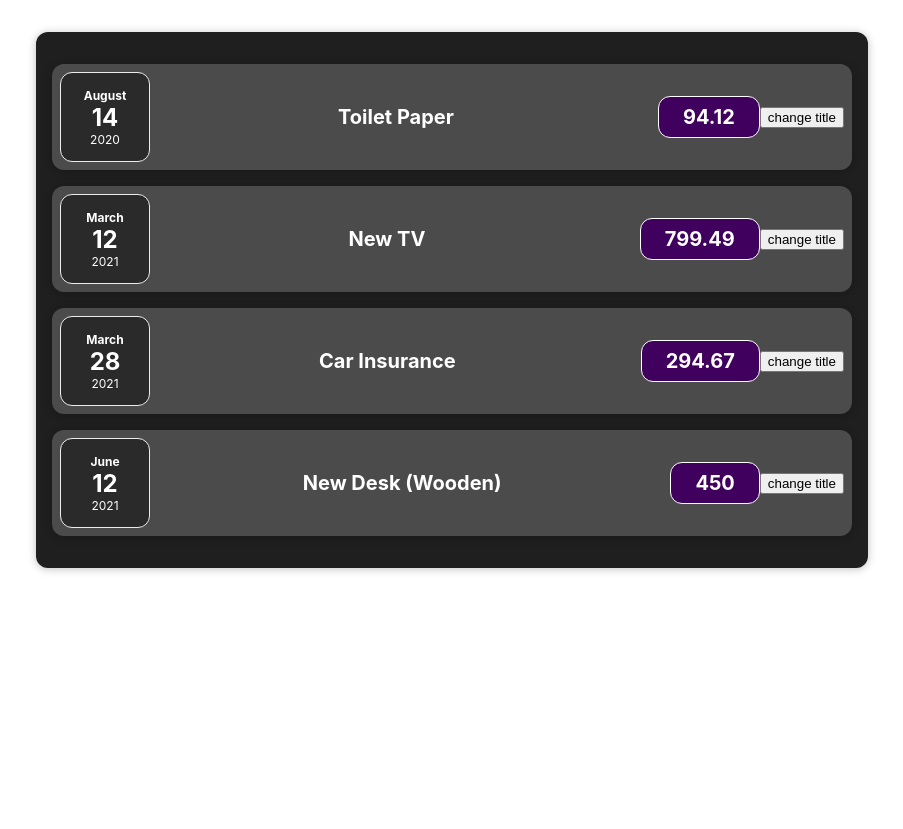
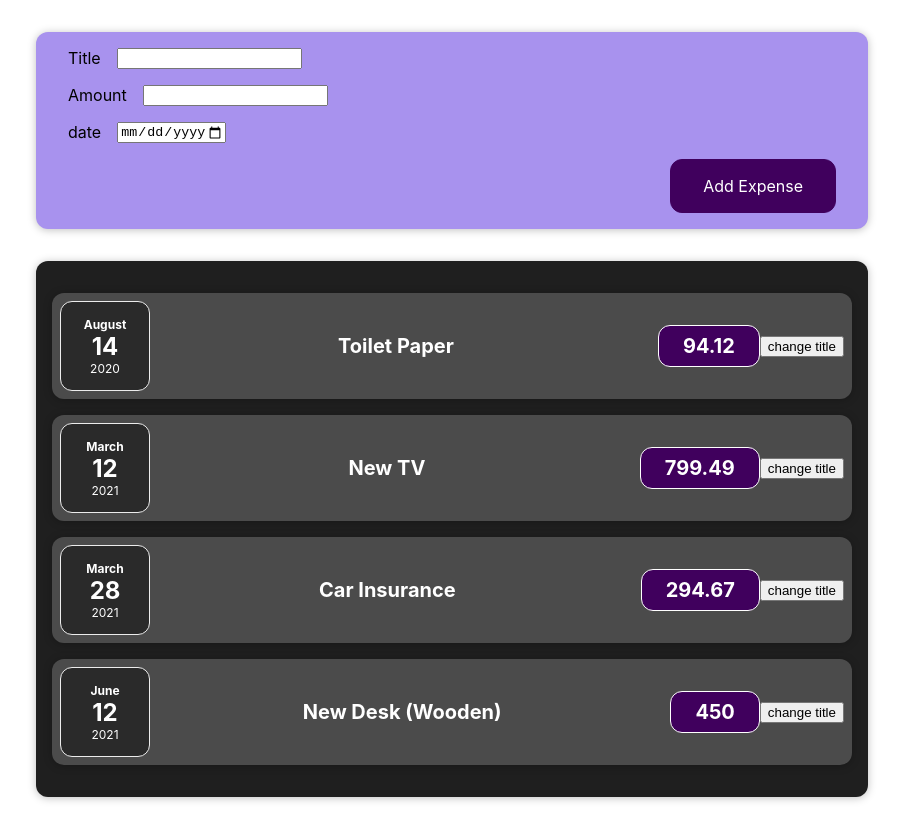
Before and after one commit to davetii/expenses-react-app, a React (Create React App) app: page / in a window 1280 px wide. Shown: the whole page, without its empty margins (188-1091 px from the left). Before the commit the page ends 800 px from the top, so only its background shows below. Built offline with nearby package versions, Linux system fonts and the light colour scheme.

Commit message:
Examples of handling state in a component, Added the new ExpenseForm

```diff
--- a/src/App.js
+++ b/src/App.js
@@ -1,5 +1,6 @@
 import './App.css';
 import Expenses from "./components/expenses/Expenses";
+import NewExpense from "./components/expenses/NewExpense";
 
 
 function App() {
@@ -26,6 +27,7 @@ function App() {
     ];
   return (
     <div className="App">
+        <NewExpense />
         <Expenses expenses={expenses}/>
     </div>
   );
--- /dev/null
+++ b/src/components/expenses/ExpenseForm.css
@@ -0,0 +1,26 @@
+.new-expense__controls {
+    display: flex;
+    flex-wrap: wrap;
+    gap: 1rem;
+    margin-bottom: 1rem;
+    text-align: left;
+}
+
+.new-expense__control label {
+    font-weight: bold;
+    margin-bottom: 0.5rem;
+    display: block;
+}
+
+.new-expense__control input {
+    font: inherit;
+    padding: 0.5rem;
+    border-radius: 6px;
+    border: 1px solid #ccc;
+    width: 20rem;
+    max-width: 100%;
+}
+
+.new-expense__actions {
+    text-align: right;
+}
--- /dev/null
+++ b/src/components/expenses/ExpenseForm.js
@@ -0,0 +1,50 @@
+import React, {useState} from "react";
+import './ExpenseForm.css'
+const ExpenseForm = () => {
+
+    const [changedTitle, setChangedTitle] = useState('');
+    const [changedAmount, setChangedAmount] = useState('');
+    const [changedDate, setChangedDate] = useState('');
+
+    const onChangeTitle = (event) =>  { setChangedTitle(event.target.value); }
+    const onDateChange = (event) =>  { setChangedDate(event.target.value); }
+    const onAmountChange = (event) =>  { setChangedAmount(event.target.value); }
+
+    const onSubmit = (event) => {
+        event.preventDefault();
+        const expenseData = {
+            title: changedTitle,
+            amount : changedAmount,
+            date: new Date(changedDate)
+        };
+
+        setChangedTitle('');
+        setChangedAmount('');
+        setChangedDate('');
+    }
+
+    return <form onSubmit={onSubmit}>
+        <div className="new-expense__controls">
+            <div className="new-expense__control"></div>
+            <label>Title</label>
+            <input type="text" value={changedTitle} onChange={onChangeTitle}/>
+        </div>
+
+        <div className="new-expense__controls">
+            <div className="new-expense__control"></div>
+            <label>Amount</label>
+            <input type="number" min="0.01" step="0.01" value={changedAmount}  onChange={onAmountChange}/>
+        </div>
+
+        <div className="new-expense__controls">
+            <div className="new-expense__control"></div>
+            <label>date</label>
+            <input type="date" min="2019-01-01" max="2022-12-31" value={changedDate}  onChange={onDateChange}/>
+        </div>
+        <div className="new-expense__actions">
+            <button type="submit">Add Expense</button>
+        </div>
+    </form>
+}
+
+export default ExpenseForm;
--- /dev/null
+++ b/src/components/expenses/NewExpense.css
@@ -0,0 +1,38 @@
+.new-expense {
+    background-color: #a892ee;
+    padding: 1rem;
+    margin: 2rem auto;
+    width: 50rem;
+    max-width: 95%;
+    border-radius: 12px;
+    text-align: center;
+    box-shadow: 0 1px 8px rgba(0, 0, 0, 0.25);
+}
+
+.new-expense button {
+    font: inherit;
+    cursor: pointer;
+    padding: 1rem 2rem;
+    border: 1px solid #40005d;
+    background-color: #40005d;
+    color: white;
+    border-radius: 12px;
+    margin-right: 1rem;
+}
+
+.new-expense button:hover,
+.new-expense button:active {
+    background-color: #510674;
+    border-color: #510674;
+}
+
+.new-expense button.alternative {
+    color: #220131;
+    border-color: transparent;
+    background-color: transparent;
+}
+
+.new-expense button.alternative:hover,
+.new-expense button.alternative:active {
+    background-color: #ddb3f8;
+}
--- a/src/components/expenses/NewExpense.js
+++ b/src/components/expenses/NewExpense.js
@@ -0,0 +1,10 @@
+import React from "react";
+import './NewExpense.css';
+import ExpenseForm from "./ExpenseForm";
+const NewExpense =() => {
+    return <div className="new-expense">
+        <ExpenseForm />
+    </div>
+}
+
+export default NewExpense;
```
